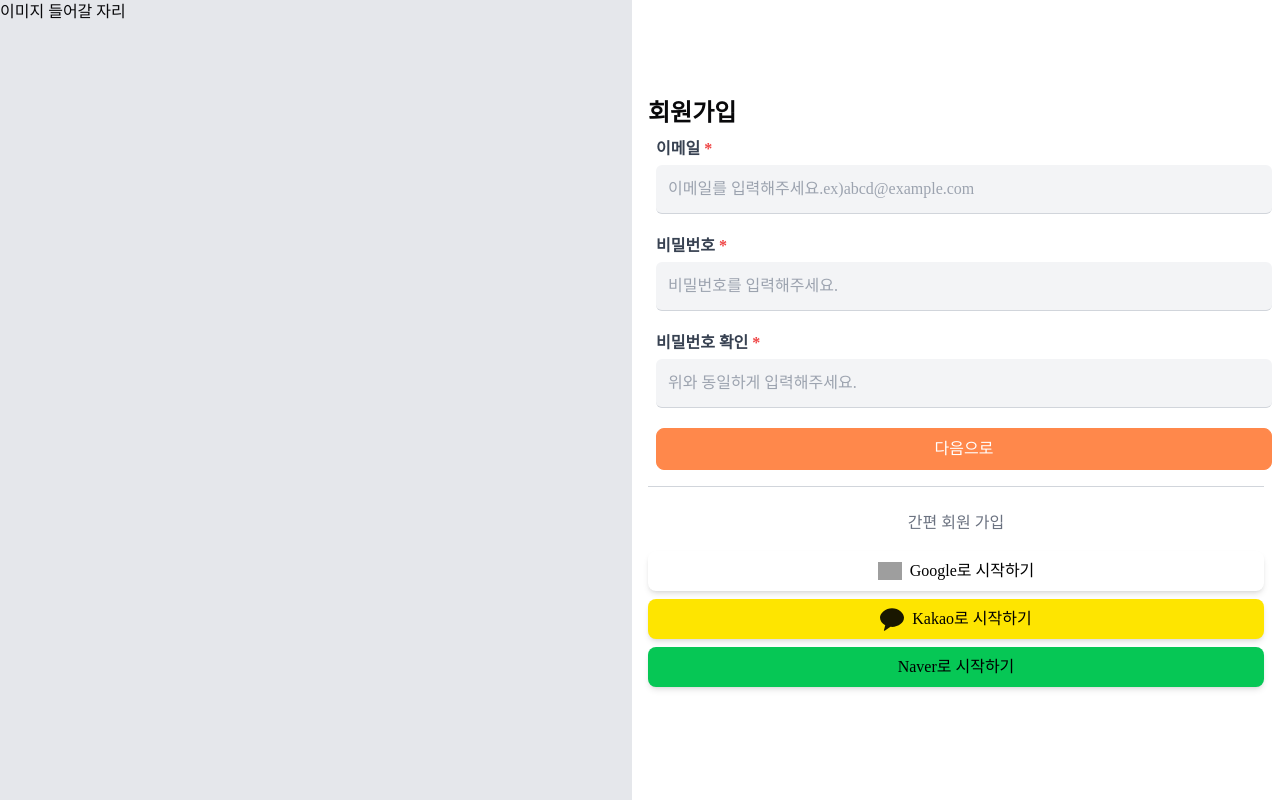
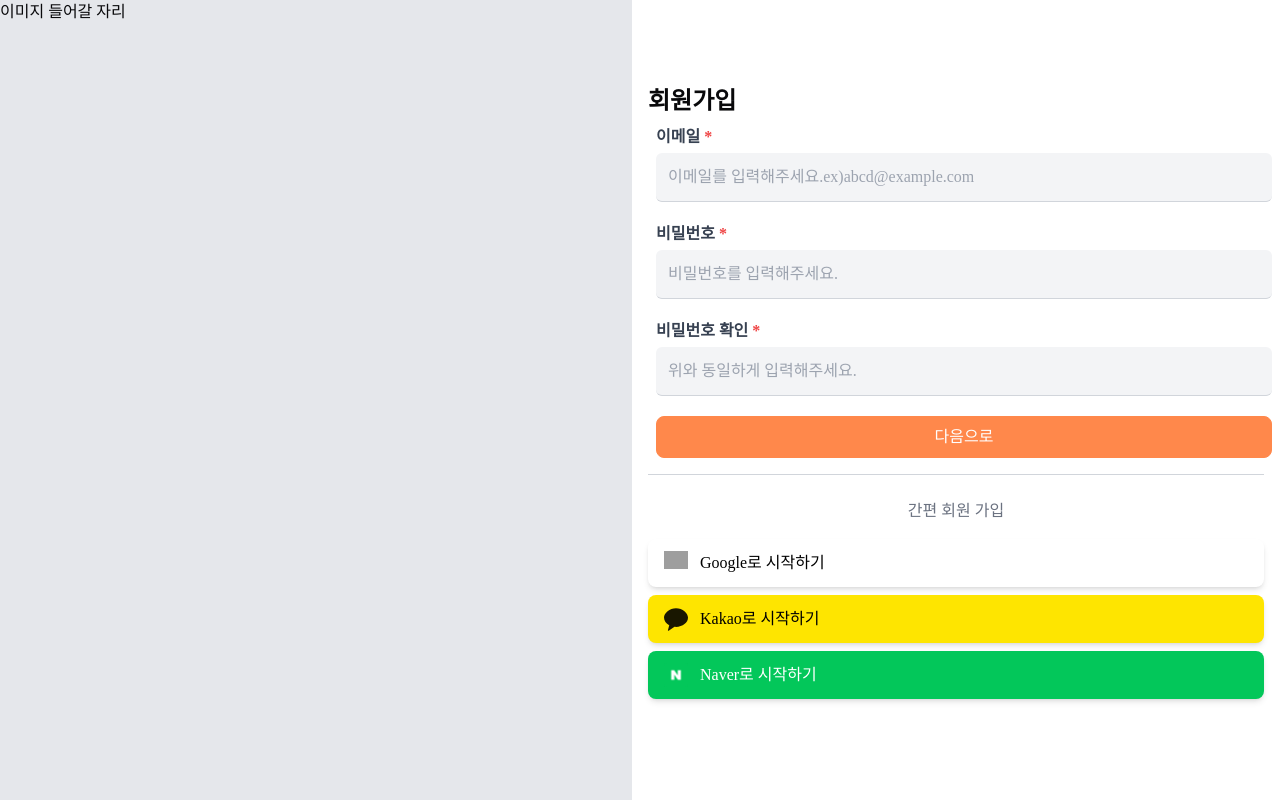
Before and after one commit to MinKonKim/Reservation-Management-System, a Next.js app: page /auth/signup in a window 1280 px wide. Built offline with nearby package versions, Linux system fonts and the light colour scheme; no server answers; grey boxes are pictures that could not be loaded.

Commit message:
style : 소셜로그인 버튼 수정 - Naver 로그인은 아직 안됨.

```diff
--- a/package.json
+++ b/package.json
@@ -26,6 +26,7 @@
     "jwt-decode": "^4.0.0",
     "lucide-react": "^0.474.0",
     "next": "15.1.6",
+    "next-auth": "^4.24.11",
     "r_m_s": "file:",
     "react": "^19.0.0",
     "react-dom": "^19.0.0",
--- a/src/app/(page)/layout.tsx
+++ b/src/app/(page)/layout.tsx
@@ -2,6 +2,7 @@
 
 import { QueryClient, QueryClientProvider } from "@tanstack/react-query";
 import { ReactQueryDevtools } from "@tanstack/react-query-devtools";
+import { SessionProvider } from "next-auth/react";
 interface PageLayoutInferface {
   children: React.ReactNode;
 }
@@ -10,7 +11,7 @@ const queryClient = new QueryClient();
 const PageLayout = ({ children }: PageLayoutInferface) => {
   return (
     <QueryClientProvider client={queryClient}>
-      {children}
+      <SessionProvider>{children}</SessionProvider>
       <ReactQueryDevtools initialIsOpen={false} />
     </QueryClientProvider>
   );
--- a/src/app/api/auth/callback/route.ts
+++ b/src/app/api/auth/callback/route.ts
@@ -10,6 +10,7 @@ export const GET = async (request: NextRequest) => {
   const code = searchParams.get("code");
   // if "next" is in param, use it as the redirect URL
   const role = searchParams.get("role");
+  // TODO: [유저 아이디]로 받을 수 있게끔 경로 수정.
   const next = role === "admin" ? "/admin/dashboard" : "/dashboard"; //권한 별  Redirect 되는 경로.
   if (code) {
     const supabase = await createClient();
@@ -46,7 +47,7 @@ export const GET = async (request: NextRequest) => {
         const userInfo: InsertUserType = {
           user_id: user.id,
           email: user.email,
-          role: "admin",
+          role: "user",
           created_at: user.created_at,
           name: user.id,
           phone_number: "",
--- /dev/null
+++ b/src/app/api/auth/naver/route.ts
@@ -0,0 +1,56 @@
+import type { DefaultSession, Session } from "next-auth";
+import NextAuth, { NextAuthOptions } from "next-auth";
+import type { JWT } from "next-auth/jwt";
+import NaverProvider from "next-auth/providers/naver";
+
+// session.user 타입 확장
+declare module "next-auth" {
+  interface Session {
+    user: {
+      id: string;
+      accessToken: string;
+    } & DefaultSession["user"];
+  }
+}
+
+export const authOptions: NextAuthOptions = {
+  providers: [
+    NaverProvider({
+      clientId: process.env.NEXT_PUBLIC_NAVER_CLIENT_ID ?? "",
+      clientSecret: process.env.NEXT_PUBLIC_NAVER_CLIENT_SECRET ?? "",
+    }),
+  ],
+  secret: process.env.NEXT_PUBLIC_NEXTAUTH_SECRET,
+
+  callbacks: {
+    async jwt({ token, account, profile }): Promise<JWT> {
+      if (account && profile) {
+        return {
+          ...token,
+          accessToken: account.access_token,
+          // eslint-disable-next-line @typescript-eslint/no-explicit-any
+          id: (profile as any).id, // 네이버 프로필 타입이 명확하지 않으므로 any 처리
+          name: profile.name,
+          email: profile.email,
+        };
+      }
+      return token;
+    },
+
+    async session({ session, token }): Promise<Session> {
+      if (session.user) {
+        return {
+          ...session,
+          user: {
+            ...session.user,
+            id: token.id as string,
+            accessToken: token.accessToken as string,
+          },
+        };
+      }
+      return session;
+    },
+  },
+};
+
+export default NextAuth(authOptions);
--- a/src/app/globals.css
+++ b/src/app/globals.css
@@ -16,10 +16,19 @@
   }
 
   .social-signup-button {
-    @apply flex items-center justify-center w-full h-[40px] px-3 py-5 rounded-lg gap-2 shadow-md  hover:brightness-95
-    active:brightness-90
-    transition duration-150
-    focus:outline-none;
+    @apply flex items-center justify-start w-full h-12 px-4 rounded-lg gap-3
+      shadow-md hover:brightness-95 active:brightness-90 transition duration-150
+      font-medium focus:outline-none;
+  }
+
+  .social-icon {
+    @apply w-6 h-6;
+  }
+
+  .social-signup-button .socical-logo-icon {
+    width: 100%;
+    height: 100%;
+    margin: 1.5rem;
   }
 }
 
--- a/src/components/signup/OAuthSignupButtons/GoogleSignupButton.tsx
+++ b/src/components/signup/OAuthSignupButtons/GoogleSignupButton.tsx
@@ -16,7 +16,9 @@ const GoogleSignupButton = () => {
       onClick={handleGoogleSignup}
       disabled={googleSignupMutation.isPending}
     >
-      <GoogleIcon />
+      <div className="social-icon">
+        <GoogleIcon />
+      </div>
       {googleSignupMutation.isPending ? "로그인 중..." : "Google로 시작하기"}
     </button>
   );
--- a/src/components/signup/OAuthSignupButtons/KakaoSignupButton.tsx
+++ b/src/components/signup/OAuthSignupButtons/KakaoSignupButton.tsx
@@ -17,8 +17,12 @@ const KakaoSignupButton = () => {
       onClick={handleKakaoSignup}
       disabled={kakaoSignupMutation.isPending}
     >
-      <KakaoIcon />
-      {kakaoSignupMutation.isPending ? "로그인 중..." : "Kakao로 시작하기"}
+      <div className="social-icon">
+        <KakaoIcon width={25} />
+      </div>
+      <p>
+        {kakaoSignupMutation.isPending ? "로그인 중..." : "Kakao로 시작하기"}
+      </p>
     </button>
   );
 };
--- a/src/components/signup/OAuthSignupButtons/NaverSignupButton.tsx
+++ b/src/components/signup/OAuthSignupButtons/NaverSignupButton.tsx
@@ -1,6 +1,19 @@
+"use client";
+import { signIn } from "next-auth/react";
+import Image from "next/image";
+import NaverIcon from "../../../../public/png/btnG_Naver_Icon.png";
 const NaverSignupButton = () => {
   return (
-    <button className="social-signup-button bg-[#06C755] text-black">
+    <button
+      className="social-signup-button bg-[#03c75A] text-white"
+      onClick={() => signIn("naver")}
+    >
+      <Image
+        className="social-icon"
+        width={40}
+        src={NaverIcon}
+        alt="네이버 로그인 버튼 아이콘"
+      />
       {"Naver로 시작하기"}
     </button>
   );
```
Also changed, not shown: public/png/btnG_Naver_Icon.png (added), 1 other file (tests, documents, lock files or other folders).
